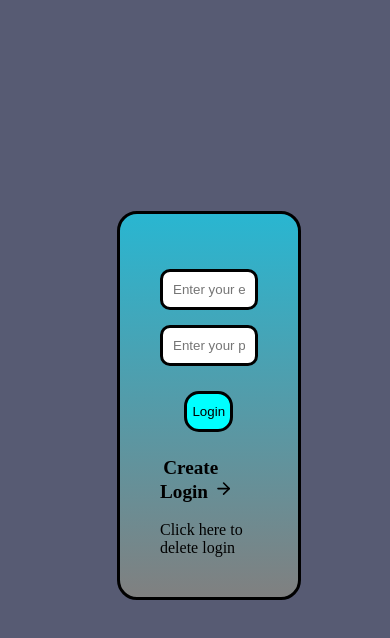
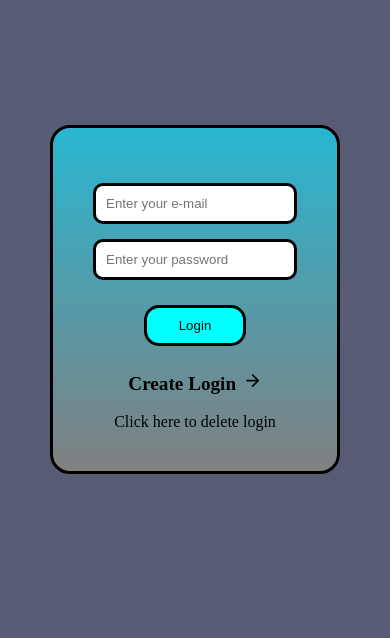
Before and after one commit to rafael-basso/react-front, a React (Create React App) app: page / in a window 390 px wide. Shown: the top 638 px of the page. Built offline with nearby package versions, Linux system fonts and the light colour scheme.

Commit message:
Ajustes - layout responsivo

```diff
--- a/src/App.css
+++ b/src/App.css
@@ -5,7 +5,7 @@
 }
 
 body {
-  height: 100vh;
+  margin-top: 125px;
   background-color: rgba(51, 56, 85, 0.822);
 }
 
--- a/src/pages/Login/indexLogin.css
+++ b/src/pages/Login/indexLogin.css
@@ -2,13 +2,10 @@
   border: 3px solid black;
   border-radius: 20px;
   background: linear-gradient(180deg, #29b6d1 0%, gray 100%);
-
-    position: absolute;
-    left: 30vw;
-    top: 25vh;
-
   padding: 40px;
 
+  width: fit-content;
+  margin: auto;
 }
 
 .styleLogin {
@@ -48,7 +45,7 @@
   align-items: left;
   justify-content: left;
 
-    width: 25vw;
+  width: 100%;
 }
 
 #link1 {
@@ -57,8 +54,9 @@
 }
 
 /* RESPONSIVE */
-@media (max-width: 580px) {
+@media screen and (max-width: 1024px) {
 .boxStyle {
-    width: min-content;
+  width: auto;
+  margin: 0 50px;
 }
 }
```
Lines whose indentation alone changed are shown as unchanged.
